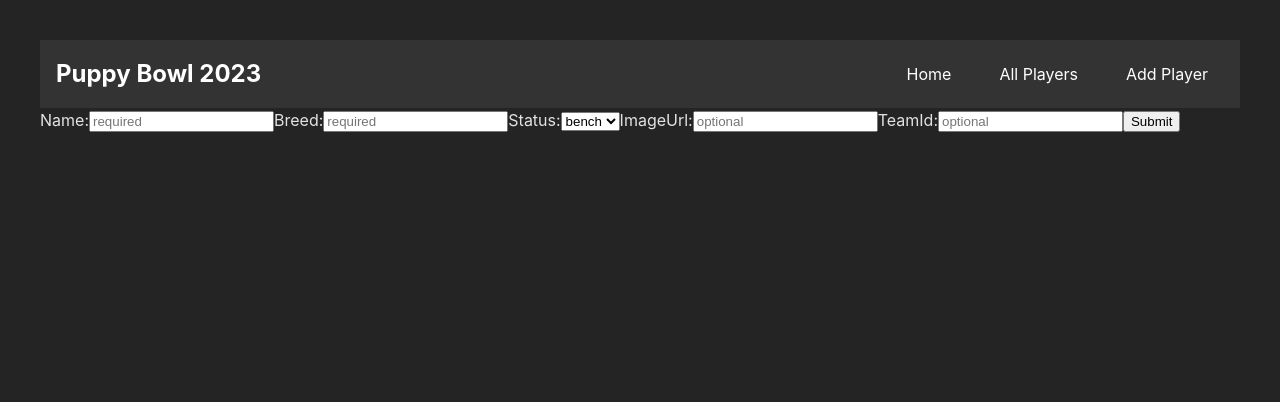
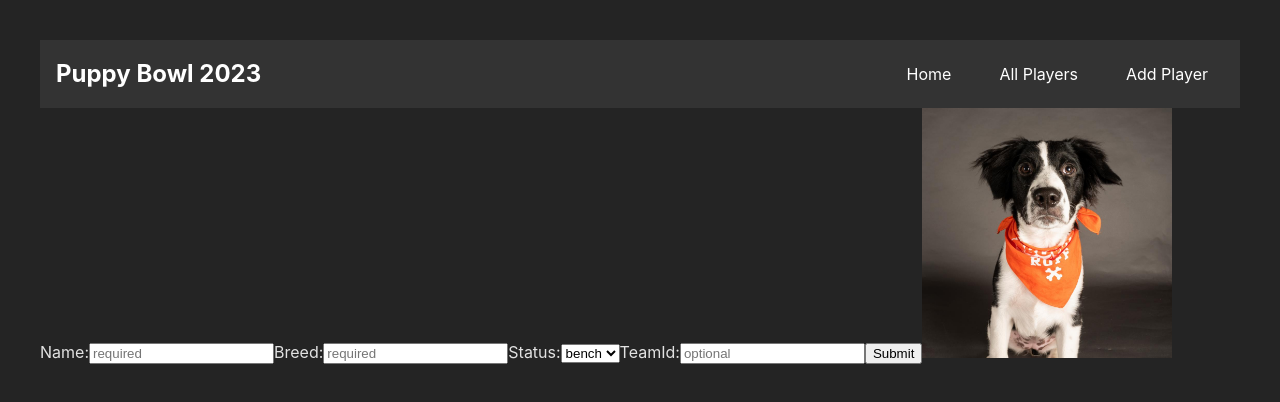
Before and after one commit to dhanajeane79/workshop-29-puppy-bowl-react, a React (Vite) app: page /newPlayer in a window 1280 px wide. Shown: the top 402 px of the page. Built offline with nearby package versions, Linux system fonts and the light colour scheme.

Commit message:
Added Image preview when breed is entered

```diff
--- a/src/Components/NewPlayerForm.jsx
+++ b/src/Components/NewPlayerForm.jsx
@@ -1,6 +1,8 @@
+/* eslint-disable no-unused-vars */
 /* eslint-disable react/prop-types */
-import { useState } from "react";
+import React, { useState } from "react";
 import { useNavigate } from "react-router-dom";
+import BreedImage from "./BreedImage";
 
 export default function NewPlayerForm({ APIURL }) {
   const [name, setName] = useState("");
@@ -15,22 +17,24 @@ export default function NewPlayerForm({ APIURL }) {
 
     const newPlayer = { name, breed, status, imageUrl, teamId };
 
-        if ((status !=='bench') || (status !== 'field'))
+    if (status !== "bench" && status !== "field") {
       delete newPlayer.status;
-        if (imageUrl === '')
+    }
+    if (imageUrl === "") {
       delete newPlayer.imageUrl;
-        if (teamId === '')
+    }
+    if (teamId === "") {
       delete newPlayer.teamId;
+    }
 
     console.log(newPlayer);
     try {
-            const response = await fetch(`${APIURL}players/`,
-                {
-                    method: 'POST',
+      const response = await fetch(`${APIURL}players/`, {
+        method: "POST",
         headers: {
-                        'Content-Type': 'application/json'
+          "Content-Type": "application/json",
         },
-                    body: JSON.stringify(newPlayer)
+        body: JSON.stringify(newPlayer),
       });
       const result = await response.json();
       console.log(result);
@@ -39,11 +43,17 @@ export default function NewPlayerForm({ APIURL }) {
       console.log(error);
     }
   }
+
+  const handleBreedChange = (event) => {
+    setBreed(event.target.value);
+  };
+
   return (
     <form onSubmit={handleSubmit}>
       <label>
         Name:
-                <input type="text"
+        <input
+          type="text"
           placeholder="required"
           value={name}
           onChange={(e) => setName(e.target.value)}
@@ -52,13 +62,15 @@ export default function NewPlayerForm({ APIURL }) {
       </label>
       <label>
         Breed:
-                <input type="text"
+        <input
+          type="text"
           placeholder="required"
           value={breed}
-                    onChange={(e) => setBreed(e.target.value)}
+          onChange={handleBreedChange}
           required
         />
       </label>
+
       <label>
         Status:
         <select value={status} onChange={(e) => setStatus(e.target.value)}>
@@ -66,24 +78,23 @@ export default function NewPlayerForm({ APIURL }) {
           <option value="field">field</option>
         </select>
       </label>
-            <label>
-                ImageUrl:
-                <input type="url"
-                    placeholder="optional"
-                    value={imageUrl}
-                    onChange={(e) => setImgUrl(e.target.value)}
-                />
-            </label>
+
       <label>
         TeamId:
-                <input type="number"
+        <input
+          type="number"
           placeholder="optional"
           value={teamId}
           onChange={(e) => setTeamId(e.target.value)}
         />
       </label>
 
-            <button type='submit' onClick={() => navigate(-1)}>Submit</button>
+      <button type="submit" onClick={() => navigate(-1)}>
+        Submit
+      </button>
+
+      <BreedImage breed={breed} /> {/* Use the BreedImage component */}
+
     </form>
-    )
+  );
 }
```
Lines whose indentation alone changed are shown as unchanged.
